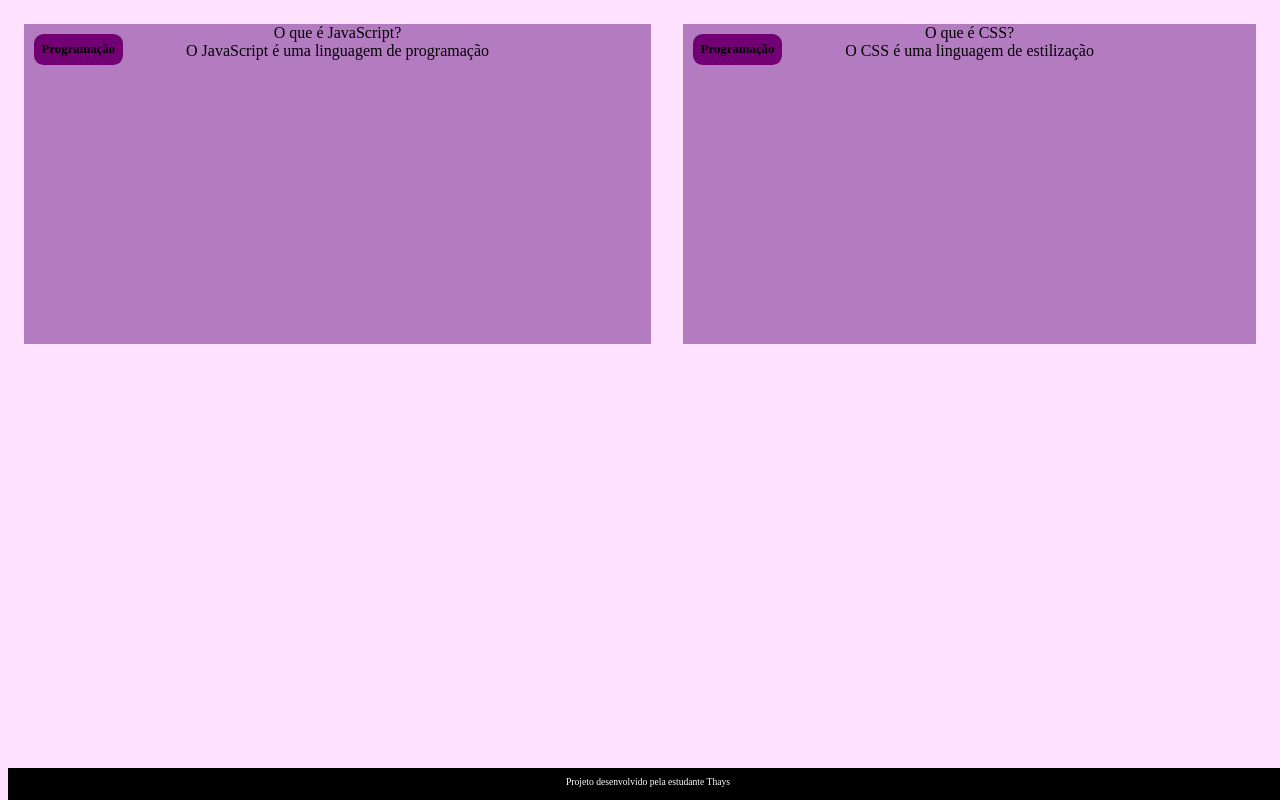
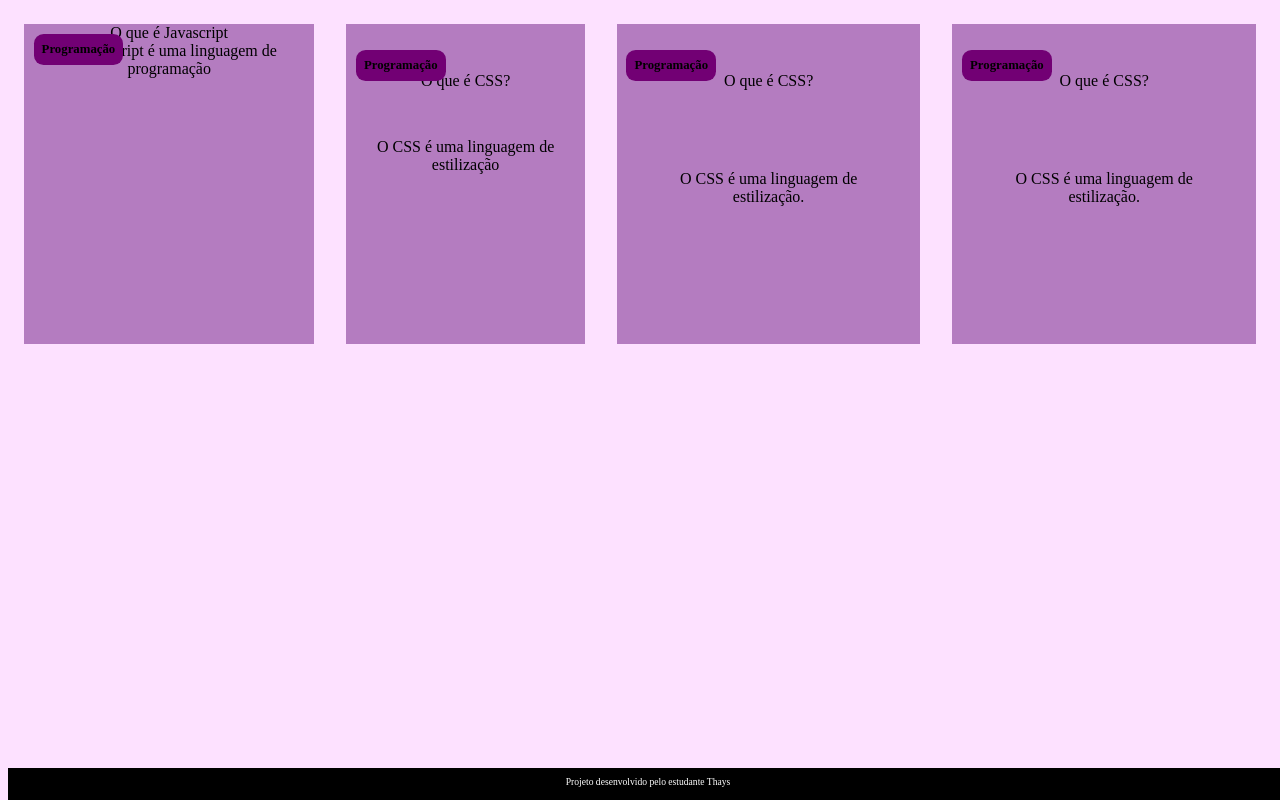
Before and after one commit to thaysmarcondes/flashcard, a plain HTML site: page index.html in a window 1280 px wide. Drawn offline with Linux system fonts and the light colour scheme.

Commit message:
Update index.html

```diff
--- a/index.html
+++ b/index.html
@@ -1,10 +1,10 @@
 <!DOCTYPE html>
-<html lang="pt-br">
+<html lang="en">
 <head>
 <meta charset="UTF-8">
 <meta name="viewport" content="width=device-width, initial-scale=1.0">
 <link rel="stylesheet" href="style.css">
-    <title>Flashcard</title>
+<title>Flaschcard</title>
 </head>
 <body>
 <main>
@@ -13,7 +13,7 @@
 <div class="cartao__conteudo">
 <h3>Programação</h3>
 <div class="cartao__conteudo__pergunta">
-                        O que é JavaScript?
+O que é Javascript
 </div>
 <div class="cartao__conteudo__resposta">
 O JavaScript é uma linguagem de programação
@@ -24,17 +24,40 @@
 <div class="cartao__conteudo">
 <h3>Programação</h3>
 <div class="cartao__conteudo__pergunta">
-                        O que é CSS?
+<p>O que é CSS?</p>
 </div>
 <div class="cartao__conteudo__resposta">
 O CSS é uma linguagem de estilização
 </div>
 </div>
 </article>
+<article class="cartao">
+<div class="cartao__conteudo">
+<h3> Programação </h3>
+<div class="cartao__conteudo__pergunta">
+<p>O que é CSS?</p>
+</div>
+<div class="cartao__conteudo__resposta">
+<p>O CSS é uma linguagem de estilização.</p>
+</div>
+</div>
+</article>
+</article>
+<article class="cartao">
+<div class="cartao__conteudo">
+<h3> Programação </h3>
+<div class="cartao__conteudo__pergunta">
+<p>O que é CSS?</p>
+</div>
+<div class="cartao__conteudo__resposta">
+<p>O CSS é uma linguagem de estilização.</p>
+</div>
+</div>
+</article>
 </section>
 </main>
 <footer>
-        <p>Projeto desenvolvido pela estudante Thays</p>
+<p> Projeto desenvolvido pelo estudante Thays</p>
 </footer>
 </body>
 </html>
```
Lines whose indentation alone changed are shown as unchanged.
